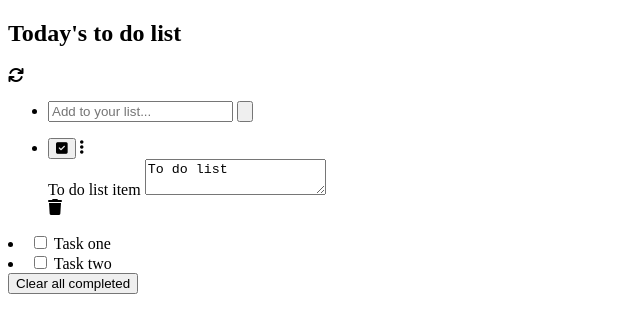
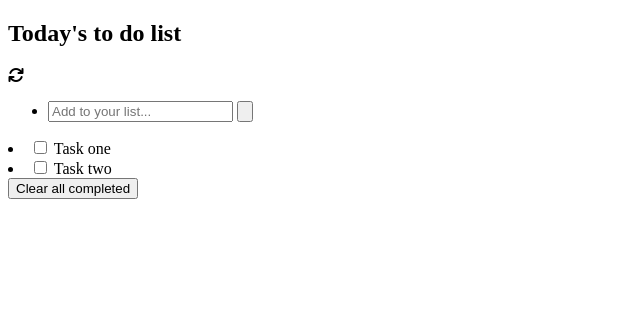
Before and after one commit to imranhossainemi/to-do-list, a website built with webpack: page src/index.html in a window 1280 px wide. Shown: the whole page, without its empty margins (0-640 px from the left). Built offline with nearby package versions, Linux system fonts and the light colour scheme.

Commit message:
Update index.html

```diff
--- a/src/index.html
+++ b/src/index.html
@@ -30,17 +30,6 @@
           </ul>
           <!-- end add-items -->
           <ul id="item-list" class="items ui-sortable">
-            <li class="todo editting completed">
-              <button class="toggle" title="check!" alt="check!" tabindex="0">
-                <i class="fa-sharp fa-solid fa-square-check"></i>
-              </button>
-              <i class="fa-sharp fa-solid fa-ellipsis-vertical"></i>
-              <div class="view">
-                <label class="label" tabindex="0">To do list item</label>
-                <textarea class="edit input" maxlength="255">To do list</textarea>
-              </div>
-              <i class="fa-sharp fa-solid fa-trash"></i>
-            </li>
           </ul>
           <!-- item list end -->
         </div>
```
